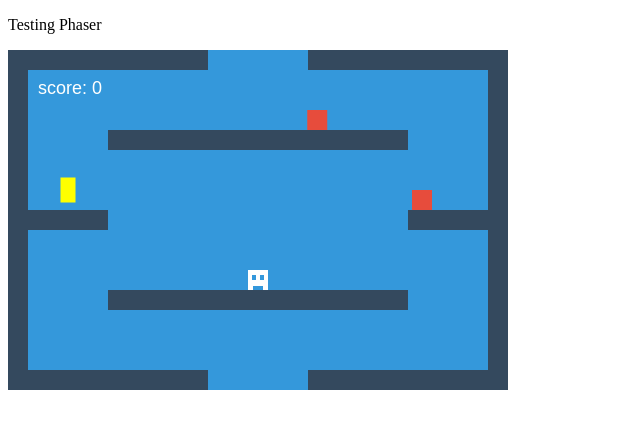
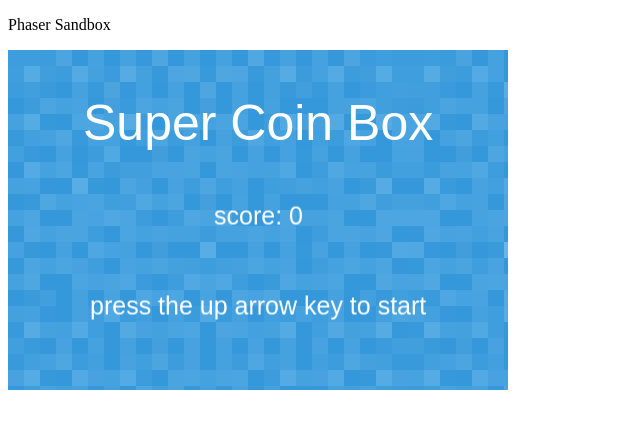
Before and after one commit to woodenToaster/phaserSandbox, a plain HTML site: page index.html in a window 1280 px wide. Shown: the whole page, without its empty margins (0-640 px from the left). Drawn offline with Linux system fonts and the light colour scheme.

Commit message:
Add states

```diff
--- a/index.html
+++ b/index.html
@@ -2,12 +2,17 @@
 <html>
 	<head>
 		<meta charset="utf-8" />
-		<title> Phaser Sandbox </title>
+		<title> Phaser </title>
+
 		<script type="text/javascript" src="phaser.min.js"></script>
-		<script type="text/javascript" src="main.js"></script>
+		<script type="text/javascript" src="js/boot.js"></script>
+		<script type="text/javascript" src="js/load.js"></script>
+		<script type="text/javascript" src="js/menu.js"></script>
+		<script type="text/javascript" src="js/play.js"></script>
+		<script type="text/javascript" src="js/game.js"></script>
 	</head>
 	<body>
-		<p> Testing Phaser </p>
+		<p> Phaser Sandbox </p>
 		<div id="gameDiv"> </div>
 	</body>
 </html>
--- /dev/null
+++ b/js/boot.js
@@ -0,0 +1,12 @@
+var bootState = {
+
+	preload: function() {
+		game.load.image('progressBar', 'assets/progressBar.png');
+	},
+
+	create: function() {
+		game.stage.backgroundColor = '#3498DB';
+		game.physics.startSystem(Phaser.Physics.ARCADE);
+		game.state.start('load');
+	}
+};
--- /dev/null
+++ b/js/game.js
@@ -0,0 +1,9 @@
+var game = new Phaser.Game(500, 340, Phaser.AUTO, 'gameDiv');
+game.global = {
+	score: 0
+};
+game.state.add('boot', bootState);
+game.state.add('load', loadState);
+game.state.add('menu', menuState);
+game.state.add('play', playState);
+game.state.start('boot');
--- /dev/null
+++ b/js/load.js
@@ -0,0 +1,23 @@
+var loadState = {
+
+	preload: function() {
+		var loadingLabel = game.add.text(game.world.centerX, 150, 'loading...',
+			{font: '30px Arial', fill: '#ffffff'}
+		);
+		loadingLabel.anchor.setTo(0.5, 0.5);
+		var progressBar = game.add.sprite(game.world.centerX, 200, 'progressBar');
+		progressBar.anchor.setTo(0.5, 0.5);
+		game.load.setPreloadSprite(progressBar);
+
+		game.load.image('player', 'assets/player.png');
+		game.load.image('enemy', 'assets/enemy.png');
+		game.load.image('coin', 'assets/coin.png');
+		game.load.image('wallV', 'assets/wallVertical.png');
+		game.load.image('wallH', 'assets/wallHorizontal.png');
+		game.load.image('background', 'assets/background.png');
+	},
+
+	create: function() {
+		game.state.start('menu');
+	}
+};
--- /dev/null
+++ b/js/menu.js
@@ -0,0 +1,26 @@
+var menuState = {
+
+	create: function() {
+		game.add.image(0, 0, 'background');
+		var nameLabel = game.add.text(game.world.centerX, 80, 'Super Coin Box',
+			{font: '50px Arial', fill: '#FFFFFF'}
+		);
+		nameLabel.anchor.setTo(0.5, 0.5);
+		var scoreLabel = game.add.text(game.world.centerX, game.world.centerY,
+			'score: ' + game.global.score,
+			{font: '25px Arial', fill: '#FFFFFF'}
+		);
+		scoreLabel.anchor.setTo(0.5, 0.5);
+		var startLabel = game.add.text(game.world.centerX, game.world.height - 80,
+			'press the up arrow key to start',
+			{font: '25px Arial', fill: '#FFFFFF'}
+		);
+		startLabel.anchor.setTo(0.5, 0.5);
+		var upKey = game.input.keyboard.addKey(Phaser.Keyboard.UP);
+		upKey.onDown.addOnce(this.start, this);
+	},
+
+	start: function() {
+		game.state.start('play');
+	}
+};
--- /dev/null
+++ b/js/play.js
@@ -0,0 +1,111 @@
+var playState = {
+
+	create: function() {
+		this.cursor = game.input.keyboard.createCursorKeys();
+		this.player = game.add.sprite(game.world.centerX, game.world.centerY, 'player');
+		this.player.anchor.setTo(0.5, 0.5);
+		game.physics.arcade.enable(this.player);
+		this.player.body.gravity.y = 500;
+		this.enemies = game.add.group();
+		this.enemies.enableBody = true;
+		this.enemies.createMultiple(10, 'enemy');
+		this.coin = game.add.sprite(60, 140, 'coin');
+		game.physics.arcade.enable(this.coin);
+		this.coin.anchor.setTo(0.5, 0.5);
+
+		this.scoreLabel = game.add.text(30, 30, 'score: 0',
+			{font: '18px Arial', fill: '#ffffff' }
+		);
+		game.global.score = 0;
+		this.createWorld();
+		game.time.events.loop(2200, this.addEnemy, this);
+	},
+
+	update: function() {
+		game.physics.arcade.collide(this.player, this.walls);
+		game.physics.arcade.collide(this.enemies, this.walls);
+		game.physics.arcade.overlap(this.player, this.coin, this.takeCoin,
+		null, this);
+		game.physics.arcade.overlap(this.player, this.enemies, this.playerDie,
+		null, this);
+		this.movePlayer();
+		if (!this.player.inWorld) {
+		this.playerDie();
+    }
+  },
+
+	movePlayer: function() {
+		if (this.cursor.left.isDown) {
+			this.player.body.velocity.x = -200;
+	  }
+		else if (this.cursor.right.isDown) {
+			this.player.body.velocity.x = 200;
+	  }
+	  else {
+			this.player.body.velocity.x = 0;
+	  }
+		if (this.cursor.up.isDown && this.player.body.touching.down) {
+			this.player.body.velocity.y = -320;
+	  }
+  },
+
+	takeCoin: function(player, coin) {
+		game.global.score += 5;
+		this.scoreLabel.text = 'score: ' + game.global.score;
+		this.updateCoinPosition();
+  },
+
+	updateCoinPosition: function() {
+		var coinPosition = [
+			{x: 140, y: 60}, {x: 360, y: 60},
+			{x: 60, y: 140}, {x: 440, y: 140},
+			{x: 130, y: 300}, {x: 370, y: 300}
+    ];
+
+		for (var i = 0; i < coinPosition.length; i++) {
+			if (coinPosition[i].x === this.coin.x) {
+				coinPosition.splice(i, 1);
+			}
+		}
+		var newPosition = coinPosition[game.rnd.integerInRange(0,
+		coinPosition.length-1)];
+		this.coin.reset(newPosition.x, newPosition.y);
+	},
+
+	addEnemy: function() {
+		var enemy = this.enemies.getFirstDead();
+		if (!enemy) {
+			return;
+		}
+		enemy.anchor.setTo(0.5, 1);
+		enemy.reset(game.world.centerX, 0);
+		enemy.body.gravity.y = 500;
+		enemy.body.velocity.x = 100 * Phaser.Math.randomSign();
+		enemy.body.bounce.x = 1;
+		enemy.checkWorldBounds = true;
+		enemy.outOfBoundsKill = true;
+	},
+
+	createWorld: function() {
+		this.walls = game.add.group();
+		this.walls.enableBody = true;
+		game.add.sprite(0, 0, 'wallV', 0, this.walls);
+		game.add.sprite(480, 0, 'wallV', 0, this.walls);
+		game.add.sprite(0, 0, 'wallH', 0, this.walls);
+		game.add.sprite(300, 0, 'wallH', 0, this.walls);
+		game.add.sprite(0, 320, 'wallH', 0, this.walls);
+		game.add.sprite(300, 320, 'wallH', 0, this.walls);
+		game.add.sprite(-100, 160, 'wallH', 0, this.walls);
+		game.add.sprite(400, 160, 'wallH', 0, this.walls);
+
+		var middleTop = game.add.sprite(100, 80, 'wallH', 0, this.walls);
+		middleTop.scale.setTo(1.5, 1);
+		var middleBottom = game.add.sprite(100, 240, 'wallH', 0, this.walls);
+		middleBottom.scale.setTo(1.5, 1);
+		this.walls.setAll('body.immovable', true);
+	},
+
+  playerDie: function() {
+		game.state.start('menu');
+  }
+};
--- a/main.js
+++ /dev/null
@@ -1,125 +0,0 @@
-var mainState = {
-	preload: function() {
-		game.load.image('player', 'assets/player.png');
-		game.load.image('wallV', 'assets/wallVertical.png');
-		game.load.image('wallH', 'assets/wallHorizontal.png');
-		game.load.image('coin', 'assets/coin.png');
-		game.load.image('enemy', 'assets/enemy.png');
-	},
-
-	create: function() {
-		game.stage.backgroundColor = '#3498DB';
-		game.physics.startSystem(Phaser.Physics.ARCADE);
-		this.player = game.add.sprite(game.world.centerX, game.world.centerY, 'player');
-		this.player.anchor.setTo(0.5, 0.5);
-		game.physics.arcade.enable(this.player);
-		this.player.body.gravity.y = 500;
-		this.cursor = game.input.keyboard.createCursorKeys();
-		this.createWorld();
-		this.coin = game.add.sprite(60, 140, 'coin');
-		game.physics.arcade.enable(this.coin);
-		this.coin.anchor.setTo(0.5, 0.5);
-		this.scoreLabel = game.add.text(30, 30, 'score: 0',
-			{font: '18px Arial', fill: '#ffffff'}
-		);
-		this.score = 0;
-		this.enemies = game.add.group();
-		this.enemies.enableBody = true;
-		this.enemies.createMultiple(10, 'enemy');
-		game.time.events.loop(2200, this.addEnemy, this);
-	},
-
-	update: function() {
-		game.physics.arcade.collide(this.player, this.walls);
-		this.movePlayer();
-		if(!this.player.inWorld) {
-			this.playerDie();
-		}
-		game.physics.arcade.overlap(this.player, this.coin, this.takeCoin, null, this);
-		game.physics.arcade.collide(this.enemies, this.walls);
-		game.physics.arcade.overlap(this.player, this.enemies, this.playerDie, null, this);
-	},
-
-	movePlayer: function() {
-		if(this.cursor.left.isDown) {
-			this.player.body.velocity.x = -200;
-		} else if(this.cursor.right.isDown) {
-			this.player.body.velocity.x = 200;
-		} else {
-			this.player.body.velocity.x = 0;
-		}
-		if(this.cursor.up.isDown && this.player.body.touching.down) {
-			this.player.body.velocity.y = -320;
-		}
-	},
-
-	createWorld: function() {
-		this.walls = game.add.group();
-		this.walls.enableBody = true;
-
-		game.add.sprite(0, 0, 'wallV', 0, this.walls);
-		game.add.sprite(480, 0, 'wallV', 0, this.walls);
-
-		game.add.sprite(0, 0, 'wallH', 0, this.walls);
-		game.add.sprite(300, 0, 'wallH', 0, this.walls);
-		game.add.sprite(0, 320, 'wallH', 0, this.walls);
-		game.add.sprite(300, 320, 'wallH', 0, this.walls);
-
-		game.add.sprite(-100, 160, 'wallH', 0, this.walls);
-		game.add.sprite(400, 160, 'wallH', 0, this.walls);
-
-		var middleTop = game.add.sprite(100, 80, 'wallH', 0, this.walls);
-		middleTop.scale.setTo(1.5, 1);
-		var middleBottom = game.add.sprite(100, 240, 'wallH', 0, this.walls);
-		middleBottom.scale.setTo(1.5, 1);
-
-		this.walls.setAll('body.immovable', true);
-	},
-
-	playerDie: function() {
-		game.state.start('main');
-	},
-
-	takeCoin: function() {
-		this.score += 5;
-		this.scoreLabel.text = 'score: ' + this.score;
-		this.updateCoinPosition();
-	},
-
-	updateCoinPosition: function() {
-		var coinPosition = [
-			{x: 140, y: 60}, {x: 360, y: 60},
-			{x: 60,y: 140}, {x: 440,y: 140},
-			{x: 130, y: 300}, {x: 370, y: 300}
-		];
-
-		for(var i = 0; i < coinPosition.length; i++) {
-			if(coinPosition[i].x === this.coin.x) {
-				coinPosition.splice(i, 1);
-			}
-		}
-
-		var newPosition = coinPosition[game.rnd.integerInRange(0, coinPosition.length - 1)];
-		this.coin.reset(newPosition.x, newPosition.y);
-	},
-
-	addEnemy: function() {
-		var enemy = this.enemies.getFirstDead();
-		if(!enemy) {
-			return;
-		}
-
-		enemy.anchor.setTo(0.5, 1);
-		enemy.reset(game.world.centerX, 0);
-		enemy.body.gravity.y = 500;
-		enemy.body.velocity.x = 100 * Phaser.Math.randomSign();
-		enemy.body.bounce.x = 1;
-		enemy.checkWorldBounds = true;
-		enemy.outOfBoundsKill = true;
-	}
-
-};
-
-var game = new Phaser.Game(500, 340, Phaser.AUTO, 'gameDiv');
-game.state.add('main', mainState);
-game.state.start('main');
```
Also changed, not shown: logo.png (deleted).
